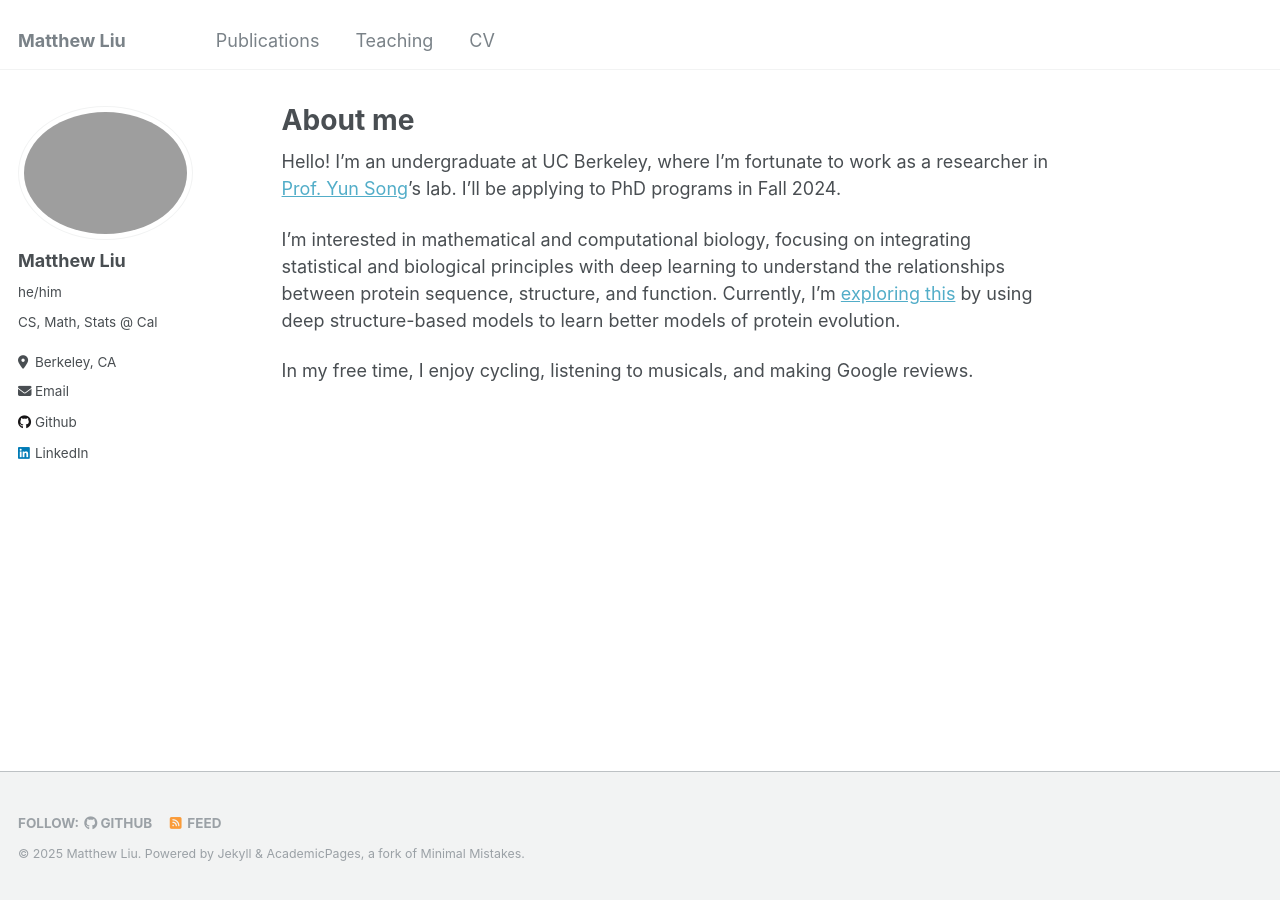
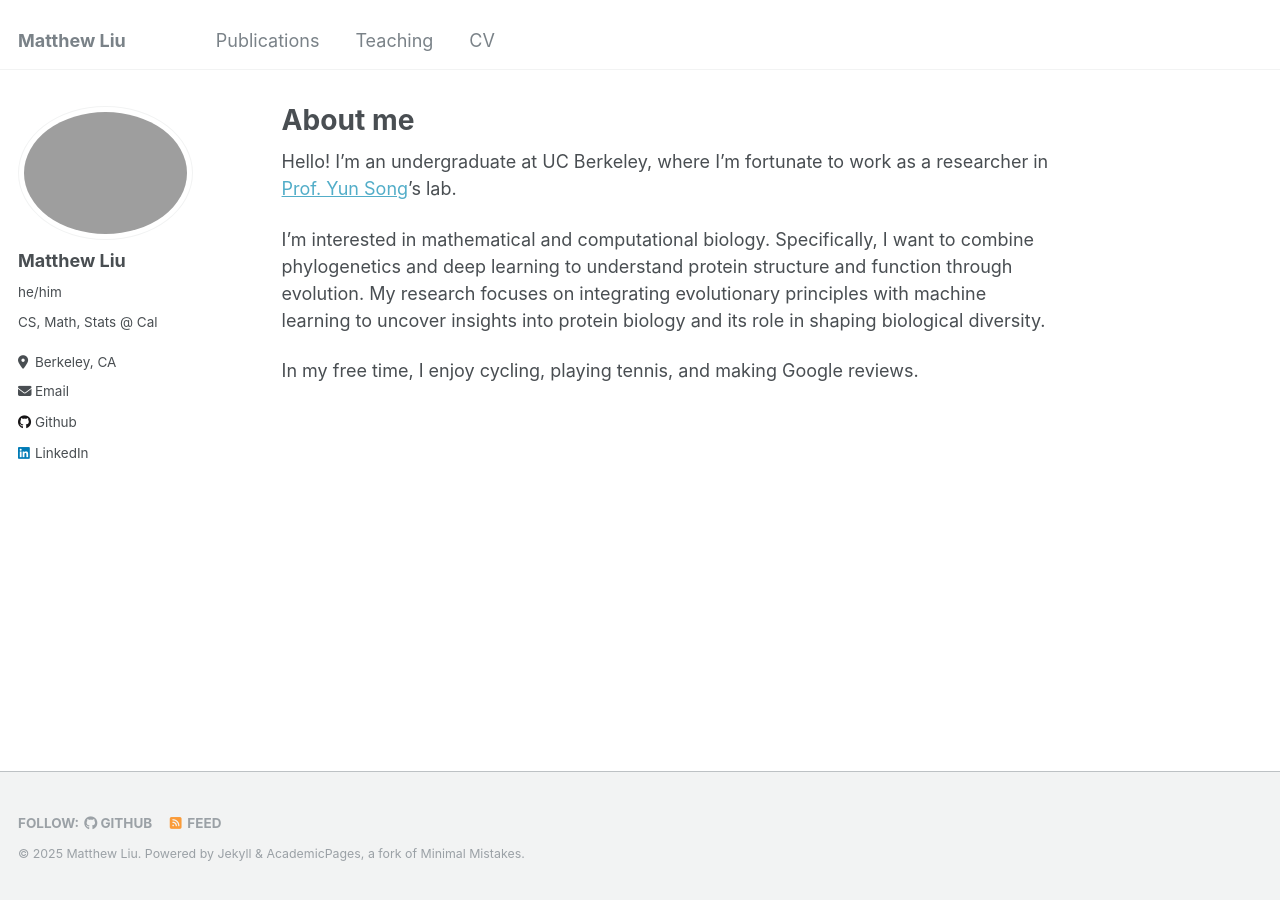
Before and after one commit to matthew-liu801/matthew-liu801.github.io, a Jekyll site: the page built from _pages/about.md, in a window 1280 px wide. Built offline with Jekyll 4.4.1, drawn with Linux system fonts in a browser that asks for light colours.

Commit message:
update website

```diff
--- a/_pages/about.md
+++ b/_pages/about.md
@@ -7,8 +7,10 @@ redirect_from:
   - /about.html
 ---
 
-Hello! I'm an undergraduate at UC Berkeley, where I'm fortunate to work as a researcher in [Prof. Yun Song](https://people.eecs.berkeley.edu/~yss/group.html)'s lab. I'll be applying to PhD programs in Fall 2024.
+Hello! I'm an undergraduate at UC Berkeley, where I'm fortunate to work as a researcher in [Prof. Yun Song](https://people.eecs.berkeley.edu/~yss/group.html)'s lab.
 
-I'm interested in mathematical and computational biology, focusing on integrating statistical and biological principles with deep learning to understand the relationships between protein sequence, structure, and function. Currently, I'm [exploring this](https://research.berkeley.edu/surf-fellows/matthew-liu/) by using deep structure-based models to learn better models of protein evolution.
+I'm interested in mathematical and computational biology.
+Specifically, I want to combine phylogenetics and deep learning to understand protein structure and function through evolution.
+My research focuses on integrating evolutionary principles with machine learning to uncover insights into protein biology and its role in shaping biological diversity.
 
-In my free time, I enjoy cycling, listening to musicals, and making Google reviews.
+In my free time, I enjoy cycling, playing tennis, and making Google reviews.
```
Also changed, not shown: 1 other file.
